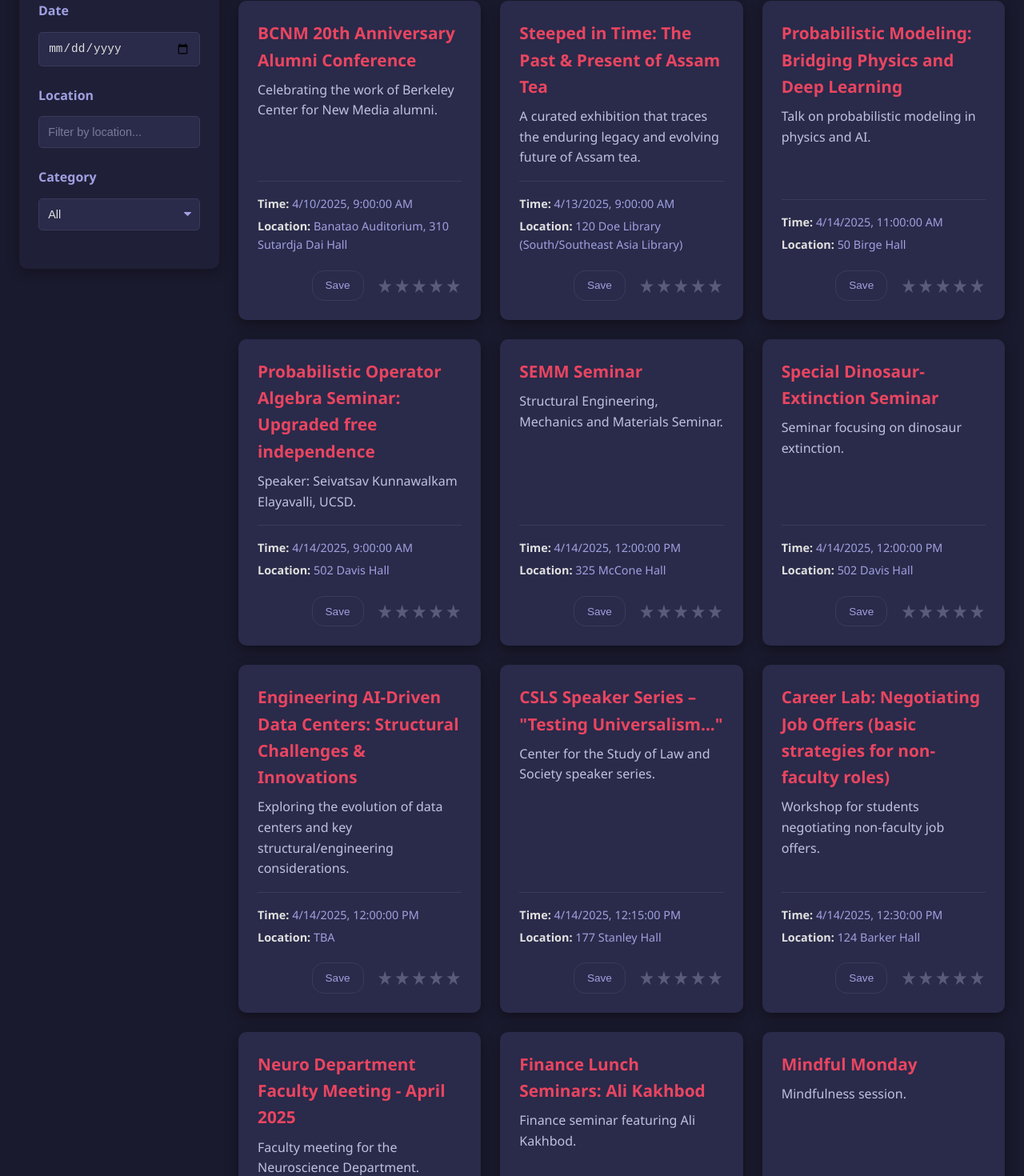
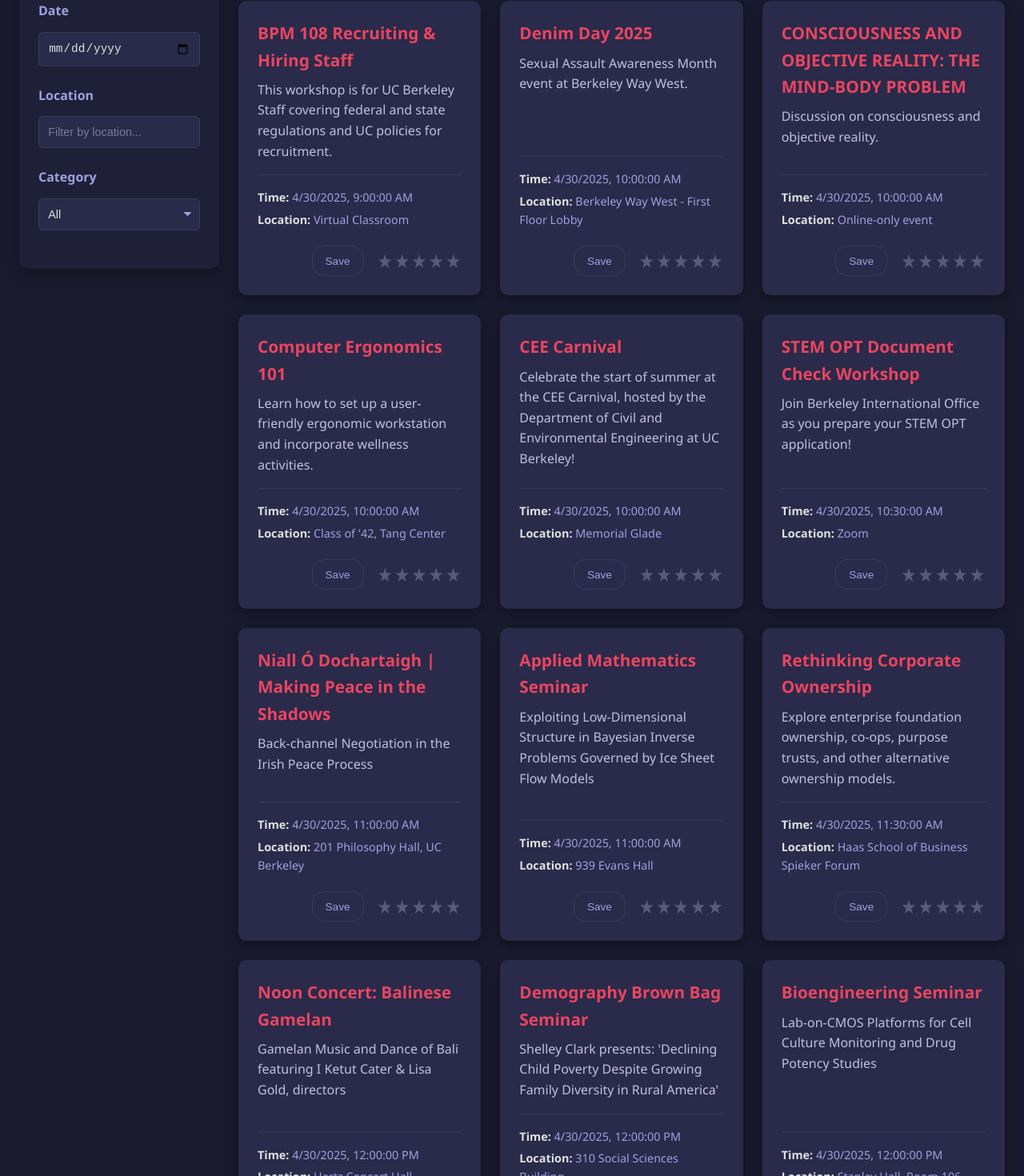
Before and after one commit to Adapt-Coder/EventFull, a React (Create React App) app in the folder client/: page /dashboard in a window 1280 px wide. Shown: the part 196-1666 px from the top of the page at 80% size. Built offline with nearby package versions, Linux system fonts and the light colour scheme; no server answers; sample sign-in values are in the browser's storage.

Commit message:
updated rate

```diff
--- a/client/src/App.js
+++ b/client/src/App.js
@@ -30,266 +30,428 @@
 
 // Define events data outside the component or fetch it if needed
 const events = [
-    // April 10, 2025
+    // April 30, 2025
     {
       id: 1,
-      title: "BCNM 20th Anniversary Alumni Conference",
-      time: "2025-04-10T09:00:00",
-      location: "Banatao Auditorium, 310 Sutardja Dai Hall",
-      description: "Celebrating the work of Berkeley Center for New Media alumni."
-    },
-    // ... (INSERT THE REST OF THE ~100+ EVENT OBJECTS HERE) ...
-    {
-        id: 118,
-        title: "Steeped in Time: The Past & Present of Assam Tea",
-        time: "2025-04-13T09:00:00", // All Day
-        location: "120 Doe Library (South/Southeast Asia Library)",
-        description: "A curated exhibition that traces the enduring legacy and evolving future of Assam tea."
+      title: "BPM 108 Recruiting & Hiring Staff",
+      time: "2025-04-30T09:00:00",
+      location: "Virtual Classroom",
+      description: "This workshop is for UC Berkeley Staff covering federal and state regulations and UC policies for recruitment."
     },
     {
-      id: 67,
-      title: "Probabilistic Modeling: Bridging Physics and Deep Learning",
-      time: "2025-04-14T11:00:00",
-      location: "50 Birge Hall", // Assumed from Condensed Matter seminar
-      description: "Talk on probabilistic modeling in physics and AI."
+      id: 2,
+      title: "Denim Day 2025",
+      time: "2025-04-30T10:00:00",
+      location: "Berkeley Way West - First Floor Lobby",
+      description: "Sexual Assault Awareness Month event at Berkeley Way West."
     },
     {
-      id: 68,
-      title: "Probabilistic Operator Algebra Seminar: Upgraded free independence",
-      time: "2025-04-14T09:00:00",
-      location: "502 Davis Hall",
-      description: "Speaker: Seivatsav Kunnawalkam Elayavalli, UCSD."
+      id: 3,
+      title: "CONSCIOUSNESS AND OBJECTIVE REALITY: THE MIND-BODY PROBLEM",
+      time: "2025-04-30T10:00:00",
+      location: "Online-only event",
+      description: "Discussion on consciousness and objective reality."
     },
     {
-      id: 69,
-      title: "SEMM Seminar",
-      time: "2025-04-14T12:00:00",
-      location: "325 McCone Hall",
-      description: "Structural Engineering, Mechanics and Materials Seminar."
+      id: 4,
+      title: "Computer Ergonomics 101",
+      time: "2025-04-30T10:00:00",
+      location: "Class of '42, Tang Center",
+      description: "Learn how to set up a user-friendly ergonomic workstation and incorporate wellness activities."
     },
     {
-      id: 70,
-      title: "Special Dinosaur-Extinction Seminar",
-      time: "2025-04-14T12:00:00",
-      location: "502 Davis Hall",
-      description: "Seminar focusing on dinosaur extinction."
+      id: 5,
+      title: "CEE Carnival",
+      time: "2025-04-30T10:00:00",
+      location: "Memorial Glade",
+      description: "Celebrate the start of summer at the CEE Carnival, hosted by the Department of Civil and Environmental Engineering at UC Berkeley!"
     },
     {
-      id: 71,
-      title: "Engineering AI-Driven Data Centers: Structural Challenges & Innovations",
-      time: "2025-04-14T12:00:00",
-      location: "TBA",
-      description: "Exploring the evolution of data centers and key structural/engineering considerations."
+      id: 6,
+      title: "STEM OPT Document Check Workshop",
+      time: "2025-04-30T10:30:00",
+      location: "Zoom",
+      description: "Join Berkeley International Office as you prepare your STEM OPT application!"
     },
     {
-      id: 72,
-      title: "CSLS Speaker Series – \"Testing Universalism...\"",
-      time: "2025-04-14T12:15:00",
-      location: "177 Stanley Hall",
-      description: "Center for the Study of Law and Society speaker series."
+      id: 7,
+      title: "Niall Ó Dochartaigh | Making Peace in the Shadows",
+      time: "2025-04-30T11:00:00",
+      location: "201 Philosophy Hall, UC Berkeley",
+      description: "Back-channel Negotiation in the Irish Peace Process"
     },
     {
-      id: 73,
-      title: "Career Lab: Negotiating Job Offers (basic strategies for non-faculty roles)",
-      time: "2025-04-14T12:30:00",
-      location: "124 Barker Hall",
-      description: "Workshop for students negotiating non-faculty job offers."
+      id: 8,
+      title: "Applied Mathematics Seminar",
+      time: "2025-04-30T11:00:00",
+      location: "939 Evans Hall",
+      description: "Exploiting Low-Dimensional Structure in Bayesian Inverse Problems Governed by Ice Sheet Flow Models"
     },
     {
-      id: 74,
-      title: "Neuro Department Faculty Meeting - April 2025",
-      time: "2025-04-14T12:30:00",
-      location: "C320, Cheit Hall",
-      description: "Faculty meeting for the Neuroscience Department."
+      id: 9,
+      title: "Rethinking Corporate Ownership",
+      time: "2025-04-30T11:30:00",
+      location: "Haas School of Business Spieker Forum",
+      description: "Explore enterprise foundation ownership, co-ops, purpose trusts, and other alternative ownership models."
     },
     {
-      id: 75,
-      title: "Finance Lunch Seminars: Ali Kakhbod",
-      time: "2025-04-14T12:40:00",
-      location: "TBD",
-      description: "Finance seminar featuring Ali Kakhbod."
+      id: 10,
+      title: "Noon Concert: Balinese Gamelan",
+      time: "2025-04-30T12:00:00",
+      location: "Hertz Concert Hall",
+      description: "Gamelan Music and Dance of Bali featuring I Ketut Cater & Lisa Gold, directors"
     },
     {
-      id: 76,
-      title: "Mindful Monday",
-      time: "2025-04-14T13:00:00",
-      location: "TBD",
-      description: "Mindfulness session."
+      id: 11,
+      title: "Demography Brown Bag Seminar",
+      time: "2025-04-30T12:00:00",
+      location: "310 Social Sciences Building",
+      description: "Shelley Clark presents: 'Declining Child Poverty Despite Growing Family Diversity in Rural America'"
     },
     {
-      id: 77,
-      title: "IP Litigation Strategies with Big Law",
-      time: "2025-04-14T13:00:00",
-      location: "Other Campus Location",
-      description: "Discussion on IP litigation strategies."
+      id: 12,
+      title: "Bioengineering Seminar",
+      time: "2025-04-30T12:00:00",
+      location: "Stanley Hall, Room 106",
+      description: "Lab-on-CMOS Platforms for Cell Culture Monitoring and Drug Potency Studies"
     },
     {
-      id: 78,
-      title: "Library Workshop: Golden Bear Gear up: Cal Merch Workshop",
-      time: "2025-04-14T13:00:00",
-      location: "TBD",
-      description: "Workshop related to Cal merchandise."
+      id: 13,
+      title: "CTML Seminar Series",
+      time: "2025-04-30T12:00:00",
+      location: "2121 Berkeley Way",
+      description: "Carlos García Meixide presents research on biostatistics topics"
     },
     {
-      id: 79,
-      title: "Seminar 231, Public Finance:",
-      time: "2025-04-14T14:00:00",
-      location: "648 Evans Hall",
-      description: "Public Finance seminar."
+      id: 14,
+      title: "International Job Search - Faculty Career Chat",
+      time: "2025-04-30T12:00:00",
+      location: "Virtual",
+      description: "Chat with Dr. Eva Schmid, Head of Scientific Training at Vienna Biocenter"
     },
     {
-      id: 80,
-      title: "Seminar 211, Economic History: Charoo Anand (UC Berkeley)",
-      time: "2025-04-14T14:00:00",
-      location: "Evans Hall 639",
-      description: "Charoo Anand presents 'Highways and Segregation: Evidence from the US South'."
+      id: 15,
+      title: "History Colloquium with John Efron",
+      time: "2025-04-30T12:00:00",
+      location: "3335 Dwinelle Hall",
+      description: "Meat and the Boundaries of Belonging in German-Jewish History"
     },
     {
-      id: 81,
-      title: "Condensed Matter Seminar: Competitive Structural and Electronic States Under Pressure",
-      time: "2025-04-14T14:30:00",
-      location: "50 Birge Hall",
-      description: "Shanti Deemyad, University of Utah, discusses how high pressure tunes interatomic interactions."
+      id: 16,
+      title: "Berkeley Book Chat with Alva Noë",
+      time: "2025-04-30T12:01:00",
+      location: "Geballe Room, 220 Stephens Hall",
+      description: "Discussion of 'The Entanglement' exploring the inseparability of life, art, and philosophy"
     },
     {
-      id: 82,
-      title: "Linguistics Department Colloquium by Yi Ting Huang (University of Maryland)",
-      time: "2025-04-14T15:00:00",
-      location: "370 Dwinelle Hall",
-      description: "Colloquium featuring Yi Ting Huang."
+      id: 17,
+      title: "Potential Pike Use in Paleolithic Megafauna Hunting",
+      time: "2025-04-30T12:10:00",
+      location: "Archaeological Research Facility",
+      description: "Lithic/Skeletal Associations, Rock Art Depictions and Ethnohistorical Comparisons"
     },
     {
-      id: 83,
-      title: "Composition Colloquium: Jarosław Kapuściński",
-      time: "2025-04-14T15:00:00",
-      location: "CNMAT Main Room",
-      description: "Jarosław Kapuściński discusses composing intermedia, from audiovisual piano to VR."
+      id: 18,
+      title: "Unraveling mechanisms behind Salmonella persistence",
+      time: "2025-04-30T12:10:00",
+      location: "101 Morgan Hall",
+      description: "Denise M. Monack presents research on Salmonella persistence in a mouse model"
     },
     {
-      id: 84,
-      title: "The Emergence of the \"I\" in East Slavic Lyric",
-      time: "2025-04-14T16:00:00",
-      location: "109 Dwinelle Hall",
-      description: "Presentation on East Slavic lyric poetry."
+      id: 19,
+      title: "When the Horrors of War Meet the Power of Literature",
+      time: "2025-04-30T12:30:00",
+      location: "4125A Dwinelle Hall",
+      description: "Reactions and Transformations with Sarai Shavit"
+    },
+    // May 1, 2025
+    {
+      id: 20,
+      title: "Learning How English Works Study Sessions",
+      time: "2025-05-01T09:00:00",
+      location: "Virtual Classroom",
+      description: "CRLP study session focusing on Learning How English Works"
     },
     {
-      id: 85,
-      title: "Chill: How the Supreme Court Inadequately and Inconsistently Deals with the Concept of Chilling of Speech",
-      time: "2025-04-14T16:00:00",
-      location: "Goldberg Room, 297 Simon Hall",
-      description: "J. Clifford Wallace Lecture Series featuring Dean Erwin Chemerinsky."
+      id: 21,
+      title: "May Day Conference on Free Inquiry",
+      time: "2025-05-01T08:30:00",
+      location: "2299 Piedmont Ave",
+      description: "Conference exploring free inquiry in academia"
     },
     {
-      id: 86,
-      title: "Cynthia A. Chan Memorial Lecture",
-      time: "2025-04-14T16:00:00",
-      location: "International House",
-      description: "Annual memorial lecture."
+      id: 22,
+      title: "Dissertation Talk: Predicting gene expression",
+      time: "2025-05-01T09:00:00",
+      location: "380 Soda",
+      description: "Using sequence-based deep learning models"
     },
     {
-      id: 87,
-      title: "Seminar 208, Microeconomic Theory: 'How competition shapes information...'",
-      time: "2025-04-14T16:00:00",
-      location: "597 Evans Hall",
-      description: "Microeconomic Theory seminar."
+      id: 23,
+      title: "MCAH SIG Abortion Fundraiser",
+      time: "2025-05-01T10:00:00",
+      location: "Berkeley Way West, Room 5101",
+      description: "Spring 2025 MCAH SIG Abortion Fundraiser"
     },
     {
-      id: 88,
-      title: "Seminar 271, Development: 'Risk sharing tests and covariate shocks'",
-      time: "2025-04-14T16:00:00",
-      location: "Evans Hall Room 648",
-      description: "Development economics seminar."
+      id: 24,
+      title: "Designing Metabolism-Based Therapeutics",
+      time: "2025-05-01T10:30:00",
+      location: "IGIB 115",
+      description: "Using the Paradigm of Ferroptosis"
     },
     {
-      id: 89,
-      title: "Analysis and PDE Seminar: The conformal nonlinear wave equation...",
-      time: "2025-04-14T16:10:00",
-      location: "736 Evans Hall",
-      description: "Speaker: Ben Dodson, Johns Hopkins University."
+      id: 25,
+      title: "Finance Seminars",
+      time: "2025-05-01T11:10:00",
+      location: "C320, Cheit Hall",
+      description: "Paige Ouimet from University of North Carolina presents"
     },
     {
-      id: 90,
-      title: "Thirty-Fifth Annual Tarski Lectures (Lecture 1): Euclid's Elements and Diagrammatic Reasoning",
-      time: "2025-04-14T16:10:00",
-      location: "Banatao Auditorium Sutardja Dai Hall",
-      description: "Speaker: Jeremy Avigad, Carnegie Mellon University."
+      id: 26,
+      title: "Lunch Poems: Megan Fernandes",
+      time: "2025-05-01T12:10:00",
+      location: "Morrison Library",
+      description: "Berkeley's storied noontime poetry series"
     },
     {
-      id: 91,
-      title: "Physics Colloquia: DESI shakes up the dark Universe",
-      time: "2025-04-14T16:15:00",
-      location: "1 Physics North",
-      description: "Nathalie Palanque-Delabrouille, LBNL, discusses the Dark Energy Spectroscopic Instrument."
+      id: 27,
+      title: "Plant-pollinator-microbe interactions",
+      time: "2025-05-01T12:30:00",
+      location: "2040 VLSB",
+      description: "Initial efforts toward two-eyed seeing at Stanford's biological preserve"
     },
     {
-      id: 92,
-      title: "Private Sector Careers in International Litigation and Arbitration",
-      time: "2025-04-14T17:30:00",
-      location: "TBD",
-      description: "Discussion on careers in international law."
+      id: 28,
+      title: "OEW Seminar - Melissa Dell",
+      time: "2025-05-01T12:30:00",
+      location: "Cheit 220",
+      description: "Presentation by Melissa Dell from Harvard"
     },
     {
-      id: 93,
-      title: "Wonne Ickx: The Architects' Garden",
-      time: "2025-04-14T18:00:00",
-      location: "112 Bauer Wurster Hall",
-      description: "Prof. Ickx discusses architecture as a time-based practice."
+      id: 29,
+      title: "Arabic Manuscript Workshop",
+      time: "2025-05-01T13:00:00",
+      location: "3401 Dwinelle Hall",
+      description: "Explore pre-colonial Algerian manuscripts"
     },
     {
-      id: 94,
-      title: "Game on Challenge",
-      time: "2025-04-14T20:30:00",
-      location: "International House",
-      description: "Gaming challenge event."
+      id: 30,
+      title: "CANCELED: Seminar 251, Labor",
+      time: "2025-05-01T14:00:00",
+      location: "648 Evans Hall",
+      description: "Topic Forthcoming"
     },
     {
-      id: 95,
-      title: "Exhibit | A Storied Campus: Cal in Fiction",
-      time: "2025-04-14T09:00:00", // All Day
-      location: "The Rowell Exhibition Cases, Doe Library, 2nd floor",
-      description: "Exhibition highlighting portrayals of Cal in fiction."
+      id: 31,
+      title: "Destress Fest",
+      time: "2025-05-01T14:00:00",
+      location: "MLK Jr. Building",
+      description: "Take a break from the books and celebrate the end of the semester with a pool theme event!"
     },
     {
-      id: 96,
-      title: "Exhibit | Amy Tan's Backyard Birds",
-      time: "2025-04-14T09:00:00", // All Day
-      location: "The Bancroft Library Gallery",
-      description: "Exhibition of drawings by Amy Tan from her book 'The Backyard Bird Chronicles'."
+      id: 32,
+      title: "Student Probability/PDE Seminar",
+      time: "2025-05-01T14:40:00",
+      location: "891 Evans Hall",
+      description: "Boltzmann-Grad Limit for Hard Sphere Model VII"
     },
     {
-      id: 97,
-      title: "Exhibit | Centering Philippine and Filipinx American Histories",
-      time: "2025-04-14T09:00:00", // All Day
-      location: "The Bancroft Library (corridor)",
-      description: "Selections from The Bancroft Library relating to the Philippines."
+      id: 33,
+      title: "Celebrate Preservation Week at the Library!",
+      time: "2025-05-01T15:00:00",
+      location: "223 Doe Library",
+      description: "Hands-on introduction to the Preservation and Conservation profession"
     },
     {
-      id: 98,
-      title: "Exhibit | From Cartonera to Cordel: Aesthetics of Caribbean and Latin American Book Art",
-      time: "2025-04-14T09:00:00", // All Day
-      location: "Bernice Layne Brown Gallery in Doe Library",
-      description: "Exhibition showcasing ingenuity of Caribbean and Latin American publishers using repurposed materials."
+      id: 34,
+      title: "Panel and Screening of 'Sort of' with Bilal Baig",
+      time: "2025-05-01T15:00:00",
+      location: "Location provided upon RSVP",
+      description: "Transfemininity in the media"
+    },
+    // May 2, 2025
+    {
+      id: 35,
+      title: "The UC Berkeley Global Forum",
+      time: "2025-05-02T09:00:00",
+      location: "Banatao Auditorium",
+      description: "Contemporary Challenges in the Asia Pacific"
     },
     {
-      id: 99,
-      title: "Exhibit: Future of Food",
-      time: "2025-04-14T09:00:00", // All Day
-      location: "Lawrence Hall of Science",
-      description: "Hands-on exhibition about sustainable food choices."
+      id: 36,
+      title: "Dissertation Talk: Security and Privacy in 2FA Apps",
+      time: "2025-05-02T09:30:00",
+      location: "Zoom",
+      description: "Exploring the Security and Privacy Impacts of Using 2FA Apps"
     },
     {
-      id: 100,
-      title: "Lau Grants for Just Climate Futures | Exhibition + Reception",
-      time: "2025-04-14T09:00:00", // All Day
-      location: "Bauer Wurster Gallery",
-      description: "Exhibition showcasing climate change research by CED faculty recipients of 2024 Lau Grants."
+      id: 37,
+      title: "Math 198/290 Seminar",
+      time: "2025-05-02T10:00:00",
+      location: "1011 Evans Hall",
+      description: "Rao-Blackwell Theorem: David Blackwell: Memories and Work"
     },
     {
-      id: 102,
-      title: "Asphalt Concrete Materials & Mix Design",
-      time: "2025-04-14T13:00:00",
-      location: "Online",
-      description: "First session of a four-part class on asphalt concrete."
+      id: 38,
+      title: "Migration Today: New Evidence",
+      time: "2025-05-02T11:00:00",
+      location: "310 Social Sciences Building",
+      description: "Panel event with population scholars from the northern California Bay Area"
+    },
+    {
+      id: 39,
+      title: "The Origin and Evolution of Avalokiteśvara Images",
+      time: "2025-05-02T12:00:00",
+      location: "Via Zoom",
+      description: "New Discoveries from Gandhāra"
+    },
+    {
+      id: 40,
+      title: "Friday Concert: Clara Schuur Solo Violin",
+      time: "2025-05-02T12:00:00",
+      location: "Wu Performance Hall",
+      description: "Clara Schuur Solo Violin Capstone Recital"
+    },
+    {
+      id: 41,
+      title: "Labor Lunch Seminar",
+      time: "2025-05-02T12:00:00",
+      location: "648 Evans Hall",
+      description: "Housing first or treatment first?: Evidence from the VA's homelessness programs"
+    },
+    {
+      id: 42,
+      title: "Building a Narrative for Career Development",
+      time: "2025-05-02T12:00:00",
+      location: "Stanley Hall 177",
+      description: "Workshop led by Urmila Venkatesh, Assistant Director of Alumni Career Education, Stanford University"
+    },
+    {
+      id: 43,
+      title: "Brilliance of Berkeley",
+      time: "2025-05-02T12:00:00",
+      location: "150 Wheeler Hall",
+      description: "Featuring Britt Glaunsinger & Max Auffhammer"
+    },
+    {
+      id: 44,
+      title: "BETR/EECS Solid State Technologies Seminar",
+      time: "2025-05-02T13:00:00",
+      location: "Hogan Room, Cory Hall",
+      description: "Dr. Michael S. Eggleston presents on Quantum Computing"
+    },
+    {
+      id: 45,
+      title: "Arabic and Berber Manuscripts",
+      time: "2025-05-02T13:00:00",
+      location: "3335 Dwinelle Hall",
+      description: "A Maghribi Written Tradition"
+    },
+    {
+      id: 46,
+      title: "Berkeley Analytics Lab Showcase",
+      time: "2025-05-02T13:00:00",
+      location: "Mudd Hall",
+      description: "Hands-on analysis and research by Berkeley Analytics students"
+    },
+    {
+      id: 47,
+      title: "ITS Affiliated Student PhD Talks",
+      time: "2025-05-02T15:00:00",
+      location: "410 McLaughlin Hall",
+      description: "Celebrating research of graduating doctoral candidates"
+    },
+    {
+      id: 48,
+      title: "A Tribute to Clifford Lynch",
+      time: "2025-05-02T15:10:00",
+      location: "202 South Hall and Online",
+      description: "Honoring the contributions of Clifford Lynch"
+    },
+    {
+      id: 49,
+      title: "Caring for Our Ancestors",
+      time: "2025-05-02T16:00:00",
+      location: "Hearst Field Annex D23",
+      description: "weaving ~ listening ~ writing"
+    },
+    // Ongoing Exhibitions
+    {
+      id: 50,
+      title: "Exhibit | A Storied Campus: Cal in Fiction",
+      time: "2025-04-30T09:00:00",
+      location: "The Rowell Exhibition Cases, Doe Library",
+      description: "Exhibition highlighting portrayals of Cal in fiction",
+      isAllDay: true
+    },
+    {
+      id: 51,
+      title: "Exhibit | Amy Tan's Backyard Birds",
+      time: "2025-04-30T09:00:00",
+      location: "The Bancroft Library Gallery",
+      description: "Series of drawings by Amy Tan from The Backyard Bird Chronicles",
+      isAllDay: true
+    },
+    {
+      id: 52,
+      title: "Exhibit | Centering Philippine and Filipinx American Histories",
+      time: "2025-04-30T09:00:00",
+      location: "The Bancroft Library (corridor)",
+      description: "Selections spanning nearly 500 years of Philippine history",
+      isAllDay: true
+    },
+    {
+      id: 53,
+      title: "Exhibit | From Cartonera to Cordel",
+      time: "2025-04-30T09:00:00",
+      location: "Bernice Layne Brown Gallery",
+      description: "Aesthetics of Caribbean and Latin American Book Art",
+      isAllDay: true
+    },
+    {
+      id: 54,
+      title: "Exhibit: Future of Food",
+      time: "2025-04-30T09:00:00",
+      location: "Lawrence Hall of Science",
+      description: "Discover how food choices can help heal the planet",
+      isAllDay: true
+    },
+    {
+      id: 55,
+      title: "Steeped in Time: The Past & Present of Assam Tea",
+      time: "2025-04-30T09:00:00",
+      location: "120 Doe Library",
+      description: "Exhibition tracing the enduring legacy and evolving future of Assam tea",
+      isAllDay: true
+    },
+    {
+      id: 56,
+      title: "Berkeley Dance Project",
+      time: "2025-05-02T20:00:00",
+      location: "Zellerbach Playhouse",
+      description: "Celebrating our vibrant and diverse community of dancemakers"
+    },
+    {
+      id: 57,
+      title: "The Tallis Scholars: Palestrina 500",
+      time: "2025-05-02T20:00:00",
+      location: "First Congregational Church",
+      description: "Celebrating Palestrina's 500th birthday with classic polyphony"
+    },
+    {
+      id: 58,
+      title: "UC Berkeley Philharmonia Orchestra",
+      time: "2025-05-02T20:00:00",
+      location: "Hertz Concert Hall",
+      description: "Featuring Sibelius Symphony No. 2 and Ravel's Le Tombeau de Couperin"
+    },
+    {
+      id: 59,
+      title: "Capstone Recital: Tansy Chen",
+      time: "2025-05-02T20:00:00",
+      location: "Wu Performance Hall",
+      description: "Flute performance by Tansy Chen"
     }
 ];
 
@@ -348,10 +510,19 @@
 
   // Lifted handler for rating an event
   const handleRateEvent = (eventId, rating) => {
-    setEventRatings(prevRatings => ({
-      ...prevRatings,
-      [eventId]: rating
-    }));
+    setEventRatings(prevRatings => {
+      // If the event already has the same rating, set it to 0
+      if (prevRatings[eventId] === rating) {
+        const newRatings = { ...prevRatings };
+        delete newRatings[eventId]; // Remove the rating to set it to 0
+        return newRatings;
+      }
+      // Otherwise, set the new rating
+      return {
+        ...prevRatings,
+        [eventId]: rating
+      };
+    });
   };
 
   // Logout handler
```
